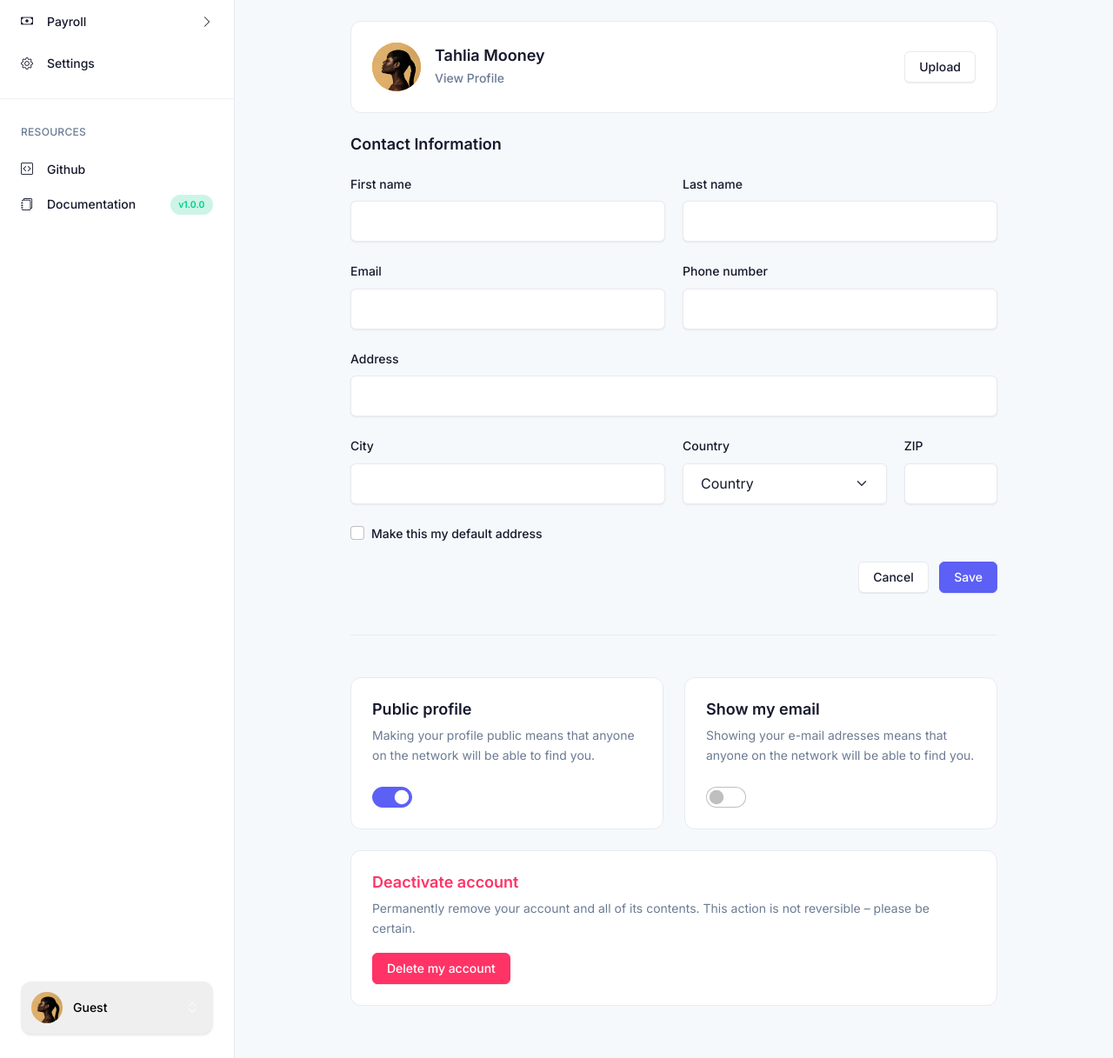
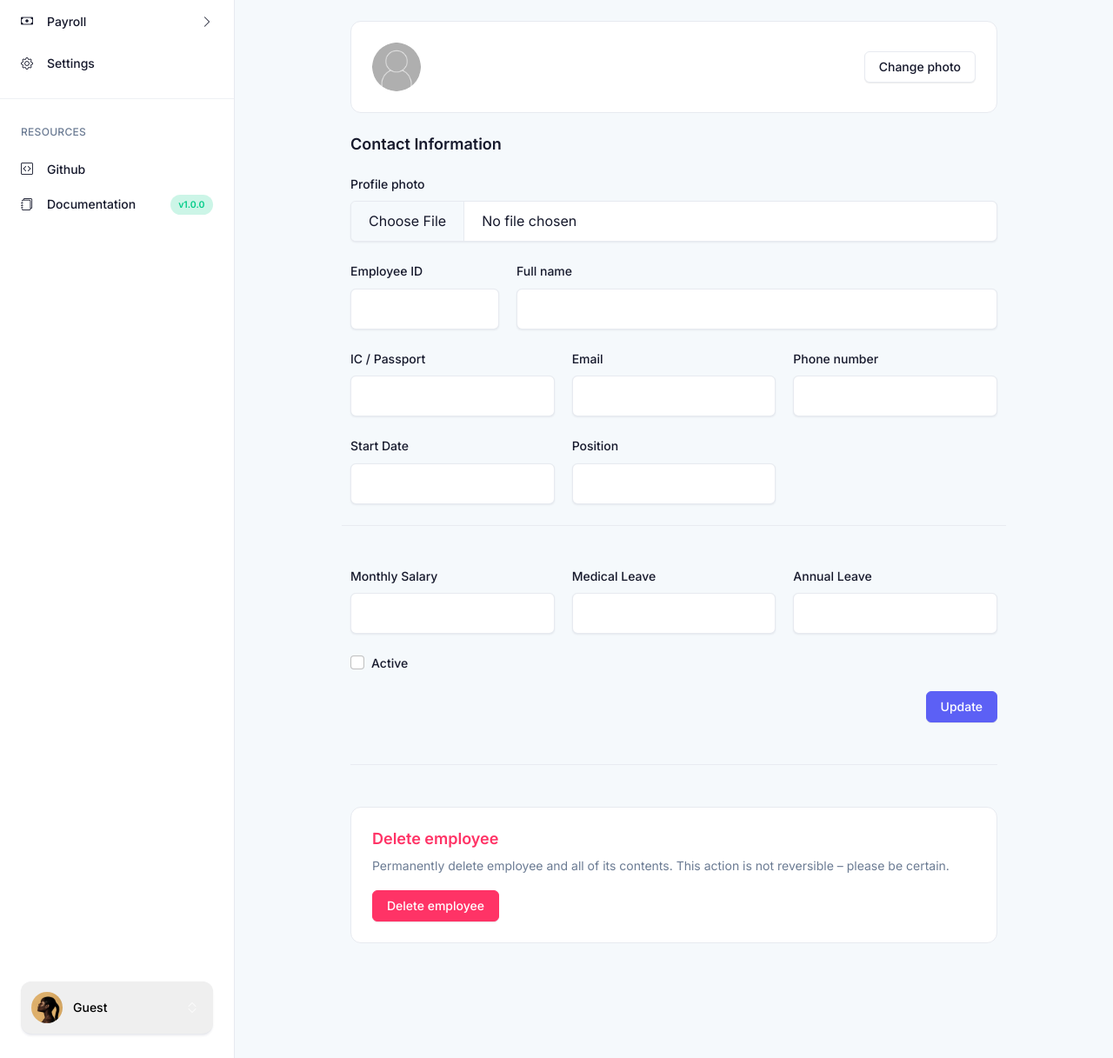
Before and after one commit to gydox/django-payroll, a Django app: template app/employee/templates/employee/edit_employee.html in a window 1280 px wide. Shown: the part 186-1403 px from the top of the page at 87% size. Run offline with Django 4.2, Linux system fonts and the light colour scheme; the template is opened without the code that fills it: values that come from a table or form of the project are taken from there, others are empty; parts of the project's set-up code (start-up, migrations or seed data) failed here and were passed over; some libraries are stand-ins or nearby versions.

Commit message:
employee template match edit employee form

```diff
--- a/app/employee/templates/employee/edit_employee.html
+++ b/app/employee/templates/employee/edit_employee.html
@@ -1,5 +1,7 @@
 {% extends "employee/base.html" %}
 {% load static %}
+{% load widget_tweaks %}
+
 {% block content %}
 <main class="py-6 bg-surface-secondary">
   <div class="container-fluid max-w-screen-md vstack gap-6">
@@ -8,148 +10,124 @@
         <div class="d-flex align-items-center">
           <div>
             <div class="d-flex align-items-center">
-              <a
-                href="#"
-                class="avatar avatar-lg bg-warning rounded-circle text-white"
-                ><img alt="..." src="{% static 'assets/img/people/img-profile.jpg' %}"
-              /></a>
+              <img
+              alt="..."
+              src="{{ form.instance.photo_url }}"
+              class="avatar avatar-lg rounded-circle me-2"/>
               <div class="ms-4">
-                <span class="h4 d-block mb-0">Tahlia Mooney</span>
-                <a href="#" class="text-sm font-semibold text-muted"
-                  >View Profile</a
-                >
+                <span class="h4 d-block mb-0">{{ form.instance.full_name }}</span>
               </div>
             </div>
           </div>
           <div class="ms-auto">
-            <button type="button" class="btn btn-sm btn-neutral">Upload</button>
+            <button type="button" class="btn btn-sm btn-neutral">Change photo</button>
           </div>
         </div>
       </div>
     </div>
     <div>
       <div class="mb-5"><h4>Contact Information</h4></div>
-      <form>
+      <form method="post" enctype="multipart/form-data">
+        {% csrf_token %}
         <div class="row g-5">
-          <div class="col-md-6">
+          <div class="col-md-12">
             <div>
-              <label class="form-label">First name</label>
-              <input type="text" class="form-control" id="first_name" />
+              <label class="form-label">Profile photo</label></br>
+              {{form.photo | add_class:"form-control" }}
             </div>
           </div>
-          <div class="col-md-6">
+          <div class="col-md-3">
             <div>
-              <label class="form-label">Last name</label>
-              <input type="text" class="form-control" />
+              <label class="form-label">Employee ID</label>
+              {{form.employee_id | add_class:"form-control" }}
             </div>
           </div>
-          <div class="col-md-6">
+          <div class="col-md-9">
             <div>
-              <label class="form-label" for="email">Email</label>
-              <input type="email" class="form-control" />
-            </div>
-          </div>
-          <div class="col-md-6">
-            <div>
-              <label class="form-label">Phone number</label>
-              <input type="tel" class="form-control" />
-            </div>
-          </div>
-          <div class="col-12">
-            <div>
-              <label class="form-label">Address</label>
-              <input type="text" class="form-control" />
-            </div>
-          </div>
-          <div class="col-md-6">
-            <div>
-              <label class="form-label">City</label>
-              <input type="text" class="form-control" />
+              <label class="form-label">Full name</label>
+              {{form.full_name | add_class:"form-control" }}
             </div>
           </div>
           <div class="col-md-4">
             <div>
-              <label class="form-label">Country</label>
-              <select class="form-select" aria-label="Default select example">
-                <option selected="selected">Country</option>
-                <option value="1">One</option>
-                <option value="2">Two</option>
-                <option value="3">Three</option>
-              </select>
+              <label class="form-label">IC / Passport</label>
+              {{form.pin | add_class:"form-control" }}
             </div>
           </div>
-          <div class="col-md-2">
+          <div class="col-md-4">
             <div>
-              <label class="form-label" for="zip">ZIP</label>
-              <input type="tel" class="form-control" id="zip" />
+              <label class="form-label" for="email">Email</label>
+              {{form.email | add_class:"form-control" }}
             </div>
           </div>
+          <div class="col-md-4">
+            <div>
+              <label class="form-label">Phone number</label>
+              {{form.phone_number | add_class:"form-control" }}
+            </div>
+          </div>
+          <div class="col-md-4">
+            <div>
+              <label class="form-label">Start Date</label>
+              {{ form.start_date|add_class:"form-control datepicker" }}
+            </div>
+          </div>
+          <div class="col-md-4">
+            <div>
+              <label class="form-label">Position</label>
+              {{form.position | add_class:"form-control" }}
+            </div>
+          </div>
+
+          <hr class="my-6" />
+
+          <div class="col-md-4">
+            <div>
+              <label class="form-label">Monthly Salary</label>
+              {{form.monthly_salary | add_class:"form-control" }}
+            </div>
+          </div>
+          <div class="col-md-4">
+            <div>
+              <label class="form-label">Medical Leave</label>
+              {{form.medical_leave | add_class:"form-control" }}
+            </div>
+          </div>
+          <div class="col-md-4">
+            <div>
+              <label class="form-label">Annual Leave</label>
+              {{form.annual_leave | add_class:"form-control" }}
+            </div>
+          </div>
+
+
           <div class="col-12">
             <div class="form-check">
-              <input
-                class="form-check-input"
-                type="checkbox"
-                name="check-primary-address"
-                id="check-primary-address"
-              />
+              {{form.active | add_class:"form-check-input" }}
+
               <label class="form-check-label" for="check-primary-address"
-                >Make this my default address</label
+                >Active</label
               >
             </div>
           </div>
           <div class="col-12 text-end">
-            <button type="button" class="btn btn-sm btn-neutral me-2">
-              Cancel
-            </button>
-            <button type="submit" class="btn btn-sm btn-primary">Save</button>
+            <button type="submit" class="btn btn-sm btn-primary">Update</button>
           </div>
         </div>
       </form>
     </div>
     <hr class="my-6" />
-    <div class="row g-6">
-      <div class="col-md-6">
-        <div class="card">
-          <div class="card-body">
-            <h4 class="mb-2">Public profile</h4>
-            <p class="text-sm text-muted mb-6">
-              Making your profile public means that anyone on the network will
-              be able to find you.
-            </p>
-            <div class="form-check form-switch">
-              <input
-                class="form-check-input"
-                type="checkbox"
-                checked="checked"
-              />
-            </div>
-          </div>
-        </div>
-      </div>
-      <div class="col-md-6">
-        <div class="card">
-          <div class="card-body">
-            <h4 class="mb-2">Show my email</h4>
-            <p class="text-sm text-muted mb-6">
-              Showing your e-mail adresses means that anyone on the network will
-              be able to find you.
-            </p>
-            <div class="form-check form-switch">
-              <input class="form-check-input" type="checkbox" />
-            </div>
-          </div>
-        </div>
-      </div>
+
       <div class="col-md-12">
         <div class="card">
           <div class="card-body">
-            <h4 class="text-danger mb-2">Deactivate account</h4>
+            <h4 class="text-danger mb-2">Delete employee</h4>
             <p class="text-sm text-muted mb-4">
-              Permanently remove your account and all of its contents. This
+              Permanently delete employee and all of its contents. This
               action is not reversible – please be certain.
             </p>
             <button type="button" class="btn btn-sm btn-danger">
-              Delete my account
+              Delete employee
             </button>
           </div>
         </div>
--- a/app/employee/views.py
+++ b/app/employee/views.py
@@ -110,7 +110,7 @@ def edit_employee(request, employee_id):
         form = FullTimeEmployeeForm(request.POST, instance=employee)
         if form.is_valid():
             form.save()
-            return redirect('employee_detail', employee_id=employee_id)  # Change 'employee_detail' to the name of your detail view
+            return redirect('employee:edit_employee', employee_id=employee_id)
     else:
         form = FullTimeEmployeeForm(instance=employee)
     return render(request=request,
--- a/app/requirements.txt
+++ b/app/requirements.txt
@@ -2,4 +2,4 @@ Django==4.2.3
 gunicorn==21.2.0
 psycopg2-binary==2.9.6
 Pillow==10.2.0
-django-widget-tweaks=1.4.8
+django-widget-tweaks=1.5.0
```
